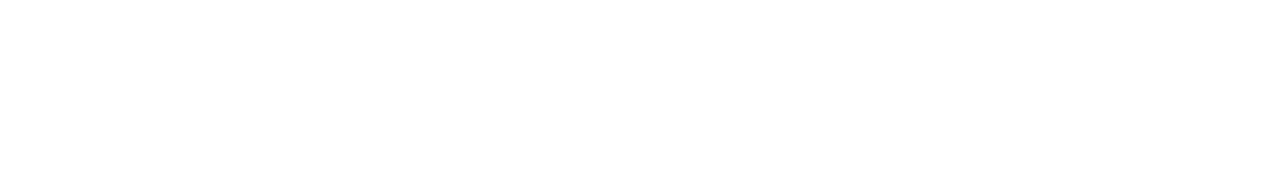
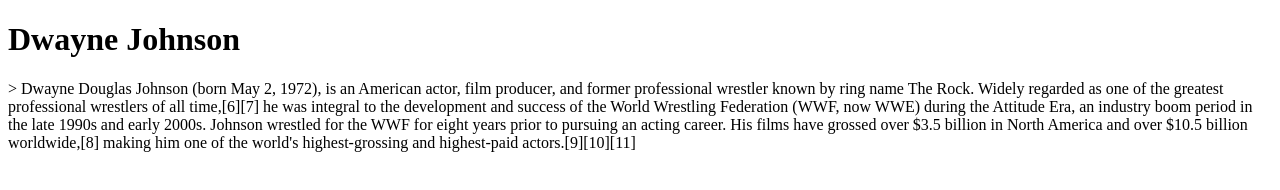
Before and after one commit to xkingrohi/other, a plain HTML site: page index.html in a window 1280 px wide. Drawn offline with Linux system fonts and the light colour scheme.

Commit message:
added stuff

```diff
--- a/index.html
+++ b/index.html
@@ -5,6 +5,8 @@
     <title>Title</title>
 </head>
 <body>
-
+<h1>Dwayne Johnson</h1>>
+<p1>Dwayne Douglas Johnson (born May 2, 1972), is an American actor, film producer, and former professional wrestler known by ring name The Rock.</p1>
+<p1>Widely regarded as one of the greatest professional wrestlers of all time,[6][7] he was integral to the development and success of the World Wrestling Federation (WWF, now WWE) during the Attitude Era, an industry boom period in the late 1990s and early 2000s. Johnson wrestled for the WWF for eight years prior to pursuing an acting career. His films have grossed over $3.5 billion in North America and over $10.5 billion worldwide,[8] making him one of the world's highest-grossing and highest-paid actors.[9][10][11]</p1>
 </body>
 </html>
```
